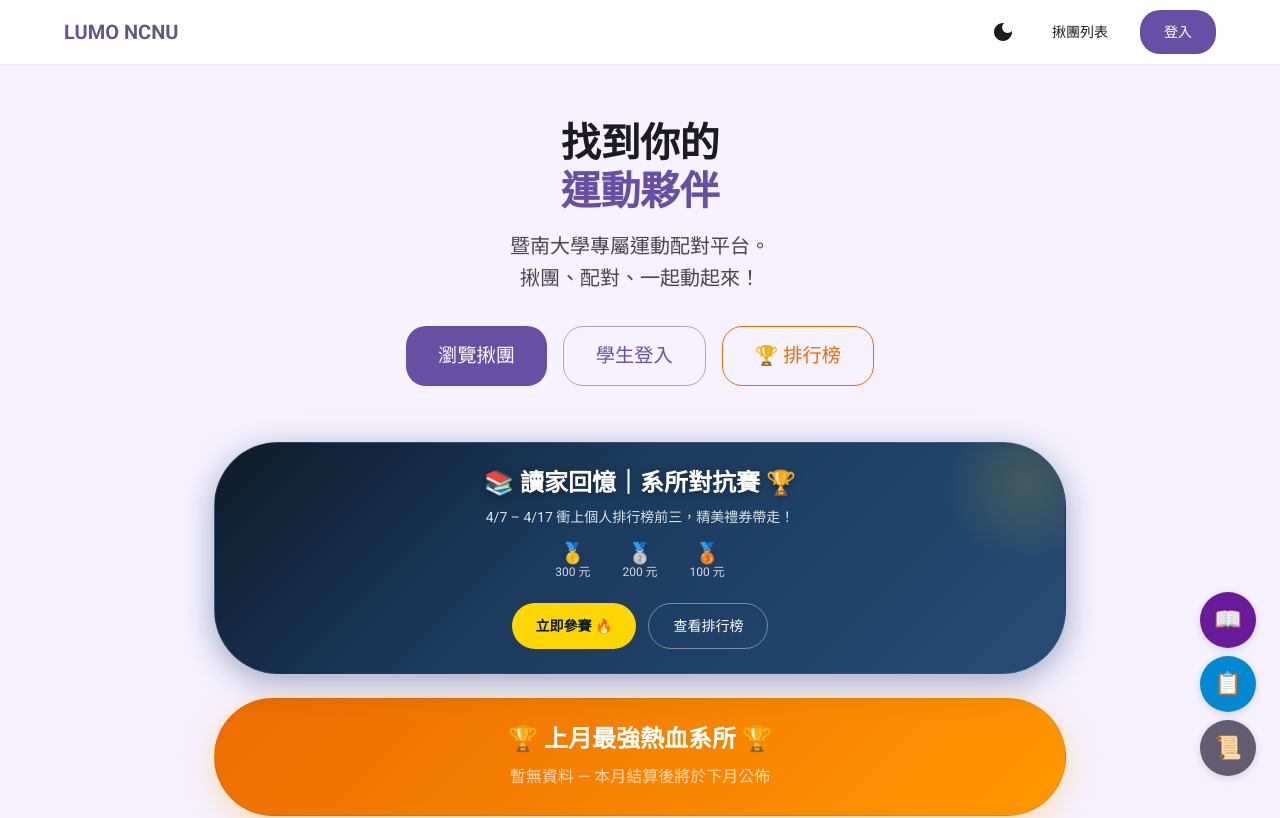
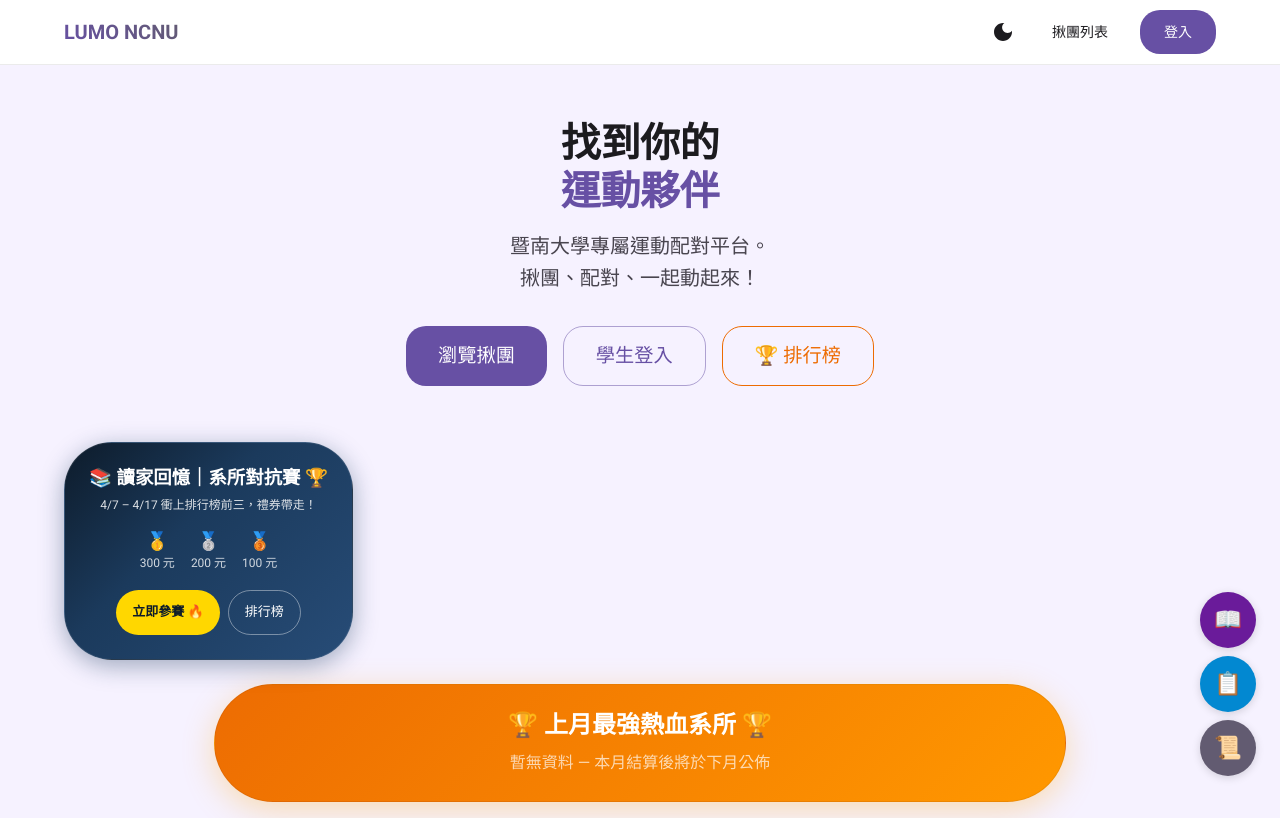
Before and after one commit to DONGHANK-001/lumo-ncnu, a Next.js app in the folder frontend/: page / in a window 1280 px wide. Shown: the top 818 px of the page. Built offline with nearby package versions, Linux system fonts and the light colour scheme; no server answers.

Commit message:
feat: 活動 banner 左右並排 + 期中燃脂王提前至 4/11 顯示

```diff
--- a/frontend/src/app/page.tsx
+++ b/frontend/src/app/page.tsx
@@ -426,213 +426,107 @@ export default function LandingPage() {
                 </Container>
             </Box>
 
-            {/* 📚 讀家回憶｜系所對抗賽 活動橫幅 (4/7-4/17 12:00 自動消失) */}
+            {/* 活動橫幅區：左右並排（手機上下堆疊） */}
+            {isAnyEventActive() && (
+                <Container maxWidth="lg" sx={{ mt: { xs: -2, sm: -3 }, mb: 3, position: 'relative', zIndex: 3 }}>
+                    <Grid container spacing={2}>
+                        {/* 📚 讀家回憶 */}
                         {isReadingEventActive() && (
-                <Container maxWidth="md" sx={{ mt: { xs: -2, sm: -3 }, mb: 3, position: 'relative', zIndex: 3 }}>
-                    <Card
-                        sx={{
-                            borderRadius: 4,
+                            <Grid item xs={12} md={isMidtermFitActive() ? 6 : 12}>
+                                <Card sx={{
+                                    borderRadius: 3,
                                     background: 'linear-gradient(135deg, #0d1b2a 0%, #1b3a5c 40%, #274c77 100%)',
                                     color: '#fff',
-                            boxShadow: '0 8px 32px rgba(27, 58, 92, 0.4)',
+                                    boxShadow: '0 6px 24px rgba(27, 58, 92, 0.4)',
                                     overflow: 'hidden',
                                     position: 'relative',
                                     border: '1px solid rgba(255,255,255,0.1)',
-                        }}
-                    >
-                        {/* 裝飾光暈 */}
-                        <Box sx={{
-                            position: 'absolute',
-                            top: -40,
-                            right: -40,
-                            width: 160,
-                            height: 160,
-                            borderRadius: '50%',
-                            background: 'radial-gradient(circle, rgba(255,215,0,0.15) 0%, transparent 70%)',
-                            pointerEvents: 'none',
-                        }} />
-                        <CardContent sx={{ py: 3, px: { xs: 2.5, sm: 4 }, position: 'relative' }}>
-                            <Typography
-                                variant="h5"
-                                fontWeight="900"
-                                textAlign="center"
-                                sx={{
-                                    mb: 1,
-                                    textShadow: '0 2px 8px rgba(0,0,0,0.3)',
-                                    fontSize: { xs: '1.25rem', sm: '1.5rem' },
-                                }}
-                            >
+                                    height: '100%',
+                                }}>
+                                    <CardContent sx={{ py: 2.5, px: { xs: 2, sm: 3 }, position: 'relative' }}>
+                                        <Typography variant="h6" fontWeight="900" textAlign="center" sx={{ mb: 0.5, fontSize: { xs: '1rem', sm: '1.15rem' } }}>
                                             📚 讀家回憶｜系所對抗賽 🏆
                                         </Typography>
-                            <Typography
-                                variant="body2"
-                                textAlign="center"
-                                sx={{ opacity: 0.85, mb: 2 }}
-                            >
-                                4/7 – 4/17 衝上個人排行榜前三，精美禮券帶走！
+                                        <Typography variant="caption" textAlign="center" display="block" sx={{ opacity: 0.85, mb: 1.5 }}>
+                                            4/7 – 4/17 衝上排行榜前三，禮券帶走！
                                         </Typography>
-
-                            <Stack
-                                direction="row"
-                                spacing={{ xs: 2, sm: 4 }}
-                                justifyContent="center"
-                                alignItems="center"
-                                sx={{ mb: 2.5 }}
-                            >
+                                        <Stack direction="row" spacing={2} justifyContent="center" sx={{ mb: 2 }}>
                                             <Stack alignItems="center">
-                                    <Typography variant="h6" fontWeight="bold" sx={{ lineHeight: 1 }}>🥇</Typography>
+                                                <Typography fontSize="1.1rem" fontWeight="bold">🥇</Typography>
                                                 <Typography variant="caption" sx={{ opacity: 0.8 }}>300 元</Typography>
                                             </Stack>
                                             <Stack alignItems="center">
-                                    <Typography variant="h6" fontWeight="bold" sx={{ lineHeight: 1 }}>🥈</Typography>
+                                                <Typography fontSize="1.1rem" fontWeight="bold">🥈</Typography>
                                                 <Typography variant="caption" sx={{ opacity: 0.8 }}>200 元</Typography>
                                             </Stack>
                                             <Stack alignItems="center">
-                                    <Typography variant="h6" fontWeight="bold" sx={{ lineHeight: 1 }}>🥉</Typography>
+                                                <Typography fontSize="1.1rem" fontWeight="bold">🥉</Typography>
                                                 <Typography variant="caption" sx={{ opacity: 0.8 }}>100 元</Typography>
                                             </Stack>
                                         </Stack>
-
-                            <Stack direction={{ xs: 'column', sm: 'row' }} spacing={1.5} justifyContent="center">
-                                <Button
-                                    variant="contained"
-                                    component={Link}
-                                    href="/sports/STUDY"
-                                    sx={{
-                                        bgcolor: '#FFD700',
-                                        color: '#0d1b2a',
-                                        fontWeight: 'bold',
-                                        borderRadius: 3,
-                                        px: 3,
-                                        '&:hover': { bgcolor: '#FFC107' },
-                                    }}
-                                >
+                                        <Stack direction="row" spacing={1} justifyContent="center">
+                                            <Button variant="contained" component={Link} href="/sports/STUDY" size="small"
+                                                sx={{ bgcolor: '#FFD700', color: '#0d1b2a', fontWeight: 'bold', borderRadius: 2, px: 2, '&:hover': { bgcolor: '#FFC107' } }}>
                                                 立即參賽 🔥
                                             </Button>
-                                <Button
-                                    variant="outlined"
-                                    component={Link}
-                                    href="/leaderboard"
-                                    sx={{
-                                        borderColor: 'rgba(255,255,255,0.4)',
-                                        color: '#fff',
-                                        borderRadius: 3,
-                                        px: 3,
-                                        '&:hover': { borderColor: '#FFD700', color: '#FFD700' },
-                                    }}
-                                >
-                                    查看排行榜
+                                            <Button variant="outlined" component={Link} href="/leaderboard" size="small"
+                                                sx={{ borderColor: 'rgba(255,255,255,0.4)', color: '#fff', borderRadius: 2, px: 2, '&:hover': { borderColor: '#FFD700', color: '#FFD700' } }}>
+                                                排行榜
                                             </Button>
                                         </Stack>
                                     </CardContent>
                                 </Card>
-                </Container>
+                            </Grid>
                         )}
 
-            {/* 🔥 期中燃脂王｜運動排行榜 活動橫幅 (4/13-4/17 12:00 自動消失) */}
+                        {/* 🔥 期中燃脂王 */}
                         {isMidtermFitActive() && (
-                <Container maxWidth="md" sx={{ mt: isReadingEventActive() ? 2 : { xs: -2, sm: -3 }, mb: 3, position: 'relative', zIndex: 3 }}>
-                    <Card
-                        sx={{
-                            borderRadius: 4,
+                            <Grid item xs={12} md={isReadingEventActive() ? 6 : 12}>
+                                <Card sx={{
+                                    borderRadius: 3,
                                     background: 'linear-gradient(135deg, #1a0a00 0%, #4a1500 40%, #8B2500 100%)',
                                     color: '#fff',
-                            boxShadow: '0 8px 32px rgba(139, 37, 0, 0.4)',
+                                    boxShadow: '0 6px 24px rgba(139, 37, 0, 0.4)',
                                     overflow: 'hidden',
                                     position: 'relative',
                                     border: '1px solid rgba(255,100,0,0.2)',
-                        }}
-                    >
-                        <Box sx={{
-                            position: 'absolute',
-                            top: -40,
-                            right: -40,
-                            width: 160,
-                            height: 160,
-                            borderRadius: '50%',
-                            background: 'radial-gradient(circle, rgba(255,100,0,0.2) 0%, transparent 70%)',
-                            pointerEvents: 'none',
-                        }} />
-                        <CardContent sx={{ py: 3, px: { xs: 2.5, sm: 4 }, position: 'relative' }}>
-                            <Typography
-                                variant="h5"
-                                fontWeight="900"
-                                textAlign="center"
-                                sx={{
-                                    mb: 1,
-                                    textShadow: '0 2px 8px rgba(0,0,0,0.3)',
-                                    fontSize: { xs: '1.25rem', sm: '1.5rem' },
-                                }}
-                            >
-                                🔥 期中燃脂王｜運動排行榜開跑！ 🔥
+                                    height: '100%',
+                                }}>
+                                    <CardContent sx={{ py: 2.5, px: { xs: 2, sm: 3 }, position: 'relative' }}>
+                                        <Typography variant="h6" fontWeight="900" textAlign="center" sx={{ mb: 0.5, fontSize: { xs: '1rem', sm: '1.15rem' } }}>
+                                            🔥 期中燃脂王｜排行榜開跑！ 🔥
                                         </Typography>
-                            <Typography
-                                variant="body2"
-                                textAlign="center"
-                                sx={{ opacity: 0.85, mb: 2 }}
-                            >
+                                        <Typography variant="caption" textAlign="center" display="block" sx={{ opacity: 0.85, mb: 1.5 }}>
                                             4/13 – 4/17 揪團運動＋揪新朋友，抽禮券！
                                         </Typography>
-
-                            <Stack
-                                direction="row"
-                                spacing={{ xs: 2, sm: 4 }}
-                                justifyContent="center"
-                                alignItems="center"
-                                sx={{ mb: 2.5 }}
-                            >
+                                        <Stack direction="row" spacing={2} justifyContent="center" sx={{ mb: 1 }}>
                                             <Stack alignItems="center">
-                                    <Typography variant="h6" fontWeight="bold" sx={{ lineHeight: 1 }}>🥇</Typography>
+                                                <Typography fontSize="1.1rem" fontWeight="bold">🥇</Typography>
                                                 <Typography variant="caption" sx={{ opacity: 0.8 }}>500 元 ×2</Typography>
                                             </Stack>
                                             <Stack alignItems="center">
-                                    <Typography variant="h6" fontWeight="bold" sx={{ lineHeight: 1 }}>🥈</Typography>
+                                                <Typography fontSize="1.1rem" fontWeight="bold">🥈</Typography>
                                                 <Typography variant="caption" sx={{ opacity: 0.8 }}>200 元 ×5</Typography>
                                             </Stack>
                                         </Stack>
-
-                            <Typography
-                                variant="caption"
-                                textAlign="center"
-                                display="block"
-                                sx={{ opacity: 0.7, mb: 2 }}
-                            >
-                                揪一位沒用過 LUMO 的朋友 → 拍照打卡 📸 → 標註 @lumo_dailyfit
+                                        <Typography variant="caption" textAlign="center" display="block" sx={{ opacity: 0.65, mb: 1.5 }}>
+                                            揪新朋友 → 拍照 📸 → @lumo_dailyfit
                                         </Typography>
-
-                            <Stack direction={{ xs: 'column', sm: 'row' }} spacing={1.5} justifyContent="center">
-                                <Button
-                                    variant="contained"
-                                    component={Link}
-                                    href="/create"
-                                    sx={{
-                                        bgcolor: '#FF6B00',
-                                        color: '#fff',
-                                        fontWeight: 'bold',
-                                        borderRadius: 3,
-                                        px: 3,
-                                        '&:hover': { bgcolor: '#FF8C00' },
-                                    }}
-                                >
+                                        <Stack direction="row" spacing={1} justifyContent="center">
+                                            <Button variant="contained" component={Link} href="/create" size="small"
+                                                sx={{ bgcolor: '#FF6B00', color: '#fff', fontWeight: 'bold', borderRadius: 2, px: 2, '&:hover': { bgcolor: '#FF8C00' } }}>
                                                 立即揪團 🔥
                                             </Button>
-                                <Button
-                                    variant="outlined"
-                                    component={Link}
-                                    href="/leaderboard"
-                                    sx={{
-                                        borderColor: 'rgba(255,255,255,0.4)',
-                                        color: '#fff',
-                                        borderRadius: 3,
-                                        px: 3,
-                                        '&:hover': { borderColor: '#FF6B00', color: '#FF6B00' },
-                                    }}
-                                >
-                                    查看排行榜
+                                            <Button variant="outlined" component={Link} href="/leaderboard" size="small"
+                                                sx={{ borderColor: 'rgba(255,255,255,0.4)', color: '#fff', borderRadius: 2, px: 2, '&:hover': { borderColor: '#FF6B00', color: '#FF6B00' } }}>
+                                                排行榜
                                             </Button>
                                         </Stack>
                                     </CardContent>
                                 </Card>
+                            </Grid>
+                        )}
+                    </Grid>
                 </Container>
             )}
 
--- a/frontend/src/lib/constants.ts
+++ b/frontend/src/lib/constants.ts
@@ -148,7 +148,7 @@ export function markReadingEventNotifRead(): void {
 // ============================================
 // 期中燃脂王｜運動排行榜 活動設定（4/13 - 4/17）
 // ============================================
-export const MIDTERM_FIT_START = new Date('2026-04-13T00:00:00+08:00');
+export const MIDTERM_FIT_START = new Date('2026-04-11T00:00:00+08:00');
 export const MIDTERM_FIT_END = new Date('2026-04-17T12:00:00+08:00');
 
 export function isMidtermFitActive(): boolean {
```
Lines whose indentation alone changed are shown as unchanged.
